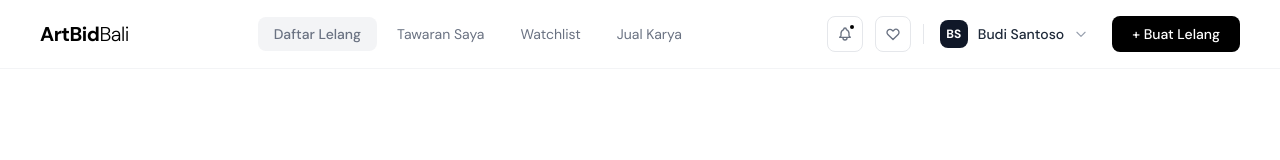
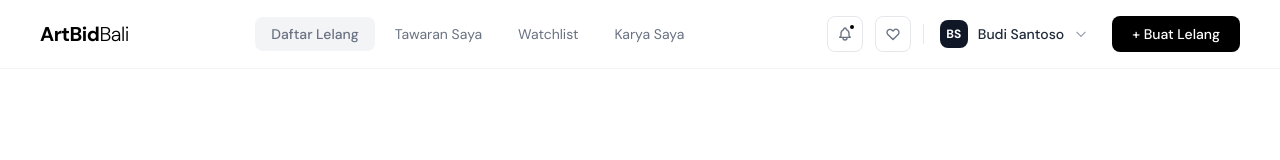
Before and after one commit to dekadii01/artbid-uasPWPB, a Vue app in the folder frontend/: page /auctions in a window 1280 px wide. Shown: the top 160 px of the page. Built offline with nearby package versions, Linux system fonts and the light colour scheme.

Commit message:
feat: update navigation link label for consistency in AppNavbar

```diff
--- a/frontend/src/components/Appnavbar.vue
+++ b/frontend/src/components/Appnavbar.vue
@@ -315,7 +315,7 @@ const navLinks = [
   { label: "Daftar Lelang", to: "/auctions" },
   { label: "Tawaran Saya", to: "/my-bids" },
   { label: "Watchlist", to: "/watchlist" },
-  { label: "Jual Karya", to: "/sell" },
+  { label: "Karya Saya", to: "/my-auctions" },
 ];
 
 // ── Profile dropdown menu ──────────────────────────────────────────
```
